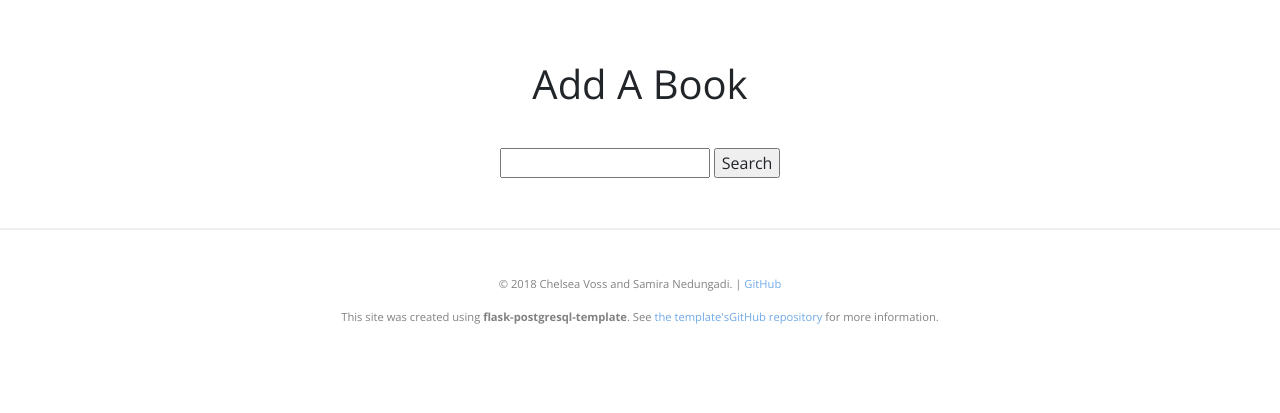
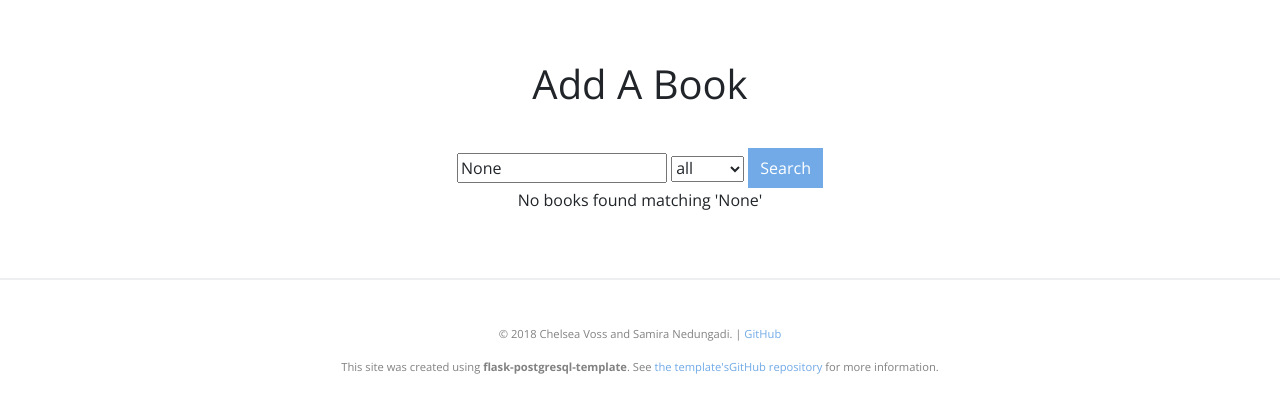
Before and after one commit to samiranne/l-space-flask, a Flask app: page /books/search in a window 1280 px wide. Shown: the part 90-503 px from the top of the page. Run offline with Flask 2, Linux system fonts and the light colour scheme; some libraries are stand-ins or nearby versions.

Commit message:
Add filtering for search, plus incomplete pagination

```diff
--- a/app.py
+++ b/app.py
@@ -83,16 +83,28 @@ def settings():
 @app.route('/books/search', methods=['GET'])
 def search_books():
     query = request.args.get("query")
+    scope = request.args.get("scope")
+    starting_index = request.args.get("starting_index")
+    query_params = google_books_service.format_query_params(query, scope)
+    logger.debug(query_params)
     books = []
+    total_items = 0
+    # TODO: don't display add buttons for books already owned
+    # by current user.
     if query:
-        books = google_books_service.search_books(query)
-    return render_template('books/search.html', books=books)
+        books, total_items = google_books_service.search_books(query_params)
+    return render_template('books/search.html', books=books, query=query,
+                           scope=scope, starting_index=starting_index,
+                           # ending_index=starting_index + len(books),
+                           total_items=total_items)
 
 
 @app.route('/books/add', methods=['POST'])
 def add_book():
     book_params = {k: v for k, v in request.form.items()}
-    book = Book.query.get(google_books_id=book_params['google_books_id'])
+    book = db.session.query(Book).\
+        filter_by(google_books_id=book_params['google_books_id']).\
+        first()
     if book is None:
         book = Book(**book_params)
     current_user.books.append(book)
--- a/google_books_service.py
+++ b/google_books_service.py
@@ -2,35 +2,49 @@ import requests
 import logging
 from app_factory import app
 from models import Book
-import json
+# import json
 
 logging.basicConfig()
 logger = logging.getLogger(__name__)
 logger.setLevel(logging.DEBUG)
 
 
-def search_books(query):
+def format_query_params(query, scope=None):
+    if scope is None or scope == "":
+        return query
+    else:
+        return "{0}:{1}".format(scope, query)
+
+
+def search_books(query_params):
     books = []
+    total_items = 0
     response_body = {}
-    payload = {"q": query, "key": app.config["GOOGLE_BOOKS_API_KEY"]}
+    payload = {
+        "q": query_params,
+        "key": app.config["GOOGLE_BOOKS_API_KEY"],
+        "printType": "books"
+    }
     response = requests.get(
         "https://www.googleapis.com/books/v1/volumes", params=payload)
     if response.status_code == 200:
         response_body = response.json()
-        for item in response_body["items"]:
-            google_books_id = item["id"]
-            volume_info = item["volumeInfo"]
-            logger.debug(json.dumps(volume_info, sort_keys=True, indent=4))
-            author_list = volume_info.get("authors")
-            author_string = ", ".join(author_list) if author_list else None
-            title = volume_info["title"]
-            image_links = volume_info.get("imageLinks")
-            thumbnail_link = image_links.get(
-                'thumbnail') if image_links else None
-            books.append(Book(title=title, google_books_id=google_books_id,
-                              authors=author_string,
-                              thumbnail_link=thumbnail_link))
-        return books
+        total_items = response_body["totalItems"]
+        if total_items > 0:
+            for item in response_body["items"]:
+                google_books_id = item["id"]
+                volume_info = item["volumeInfo"]
+                # logger.debug(json.dumps(volume_info, sort_keys=True, indent=4))
+                author_list = volume_info.get("authors")
+                author_string = ", ".join(author_list) if author_list else None
+                title = volume_info["title"]
+                image_links = volume_info.get("imageLinks")
+                thumbnail_link = image_links.get(
+                    'thumbnail') if image_links else None
+                books.append(Book(title=title, google_books_id=google_books_id,
+                                  authors=author_string,
+                                  thumbnail_link=thumbnail_link))
+        return books, total_items
     else:
         # todo what exception should be raised here?
         raise requests.ConnectionError(response.status_code)
--- a/templates/books/search.html
+++ b/templates/books/search.html
@@ -10,12 +10,21 @@
     <h1>Add A Book</h1>
     <!-- <p>{{response_body}}</p> -->
     <form action="{{ url_for('search_books') }}">
-    	<input type="text" name="query">
-    	<input type="submit" value="Search">
+    	<input type="text" name="query" value="{{query}}">
+        <select name="scope">
+            <option value="">all</option>
+            <option value="intitle">title</option>
+            <option value="inauthor">author</option>
+        </select>
+    	<input type="submit" class="formButton" value="Search">
     </form>
     {% if books %}
-    {% with show_add_buttons = True %}
-    	{% include 'books/book_table.html' %}
-    {% endwith %}
+        {% with show_add_buttons = True %}
+    	   {% include 'books/book_table.html' %}
+        {% endwith %}
+        <a href="#" class="previous">&laquo; Previous</a>
+        <a href="#" class="next">Next &raquo;</a>
+    {% else %}
+        <p>No books found matching '{{query}}'</p>
     {% endif %}
 {% endblock %}
--- a/templates/navbar.html
+++ b/templates/navbar.html
@@ -2,15 +2,18 @@
     <h1><a href="{{ url_for('home') }}">{{ config.SITE_NAME }}</a></h1>
 
     <div id="navigation_links">
-        {% if current_user.is_authenticated %}
-            <a href="{{ url_for('user', user_id=current_user.id) }}">My Books</a>
-            <a href="{{ url_for('search_books') }}">Add A Book</a>
-        {% endif %}
+<!--         {% if current_user.is_authenticated %}
+
+        {% endif %} -->
     </div>
 
     <div id="navigation_auth">
         {% if current_user.is_authenticated %}
-            Logged in as {{current_user.display_name}}. <a href="{{ url_for('logout') }}">Logout</a>
+            Logged in as {{current_user.display_name}}.
+            <a href="{{ url_for('user', user_id=current_user.id) }}">My Books</a>
+            <a href="{{ url_for('search_books') }}">Add A Book</a>
+            <a href="{{ url_for('logout') }}">
+            Logout</a>
         {% else %}
             <a href="{{ url_for('login') }}">Login</a>
             <a class="main_link" href="{{ url_for('register') }}">Sign up</a>
```
Also changed, not shown: templates/books/book_table.html (+8 -2 lines).
